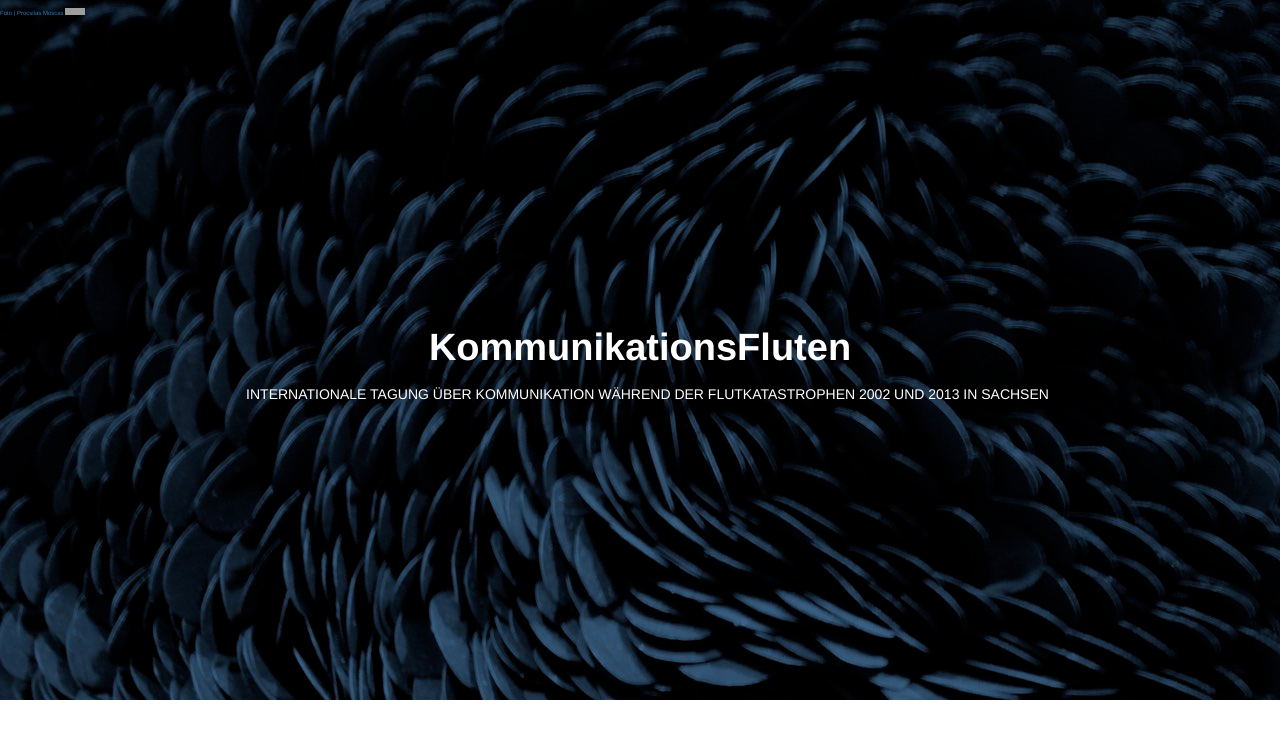
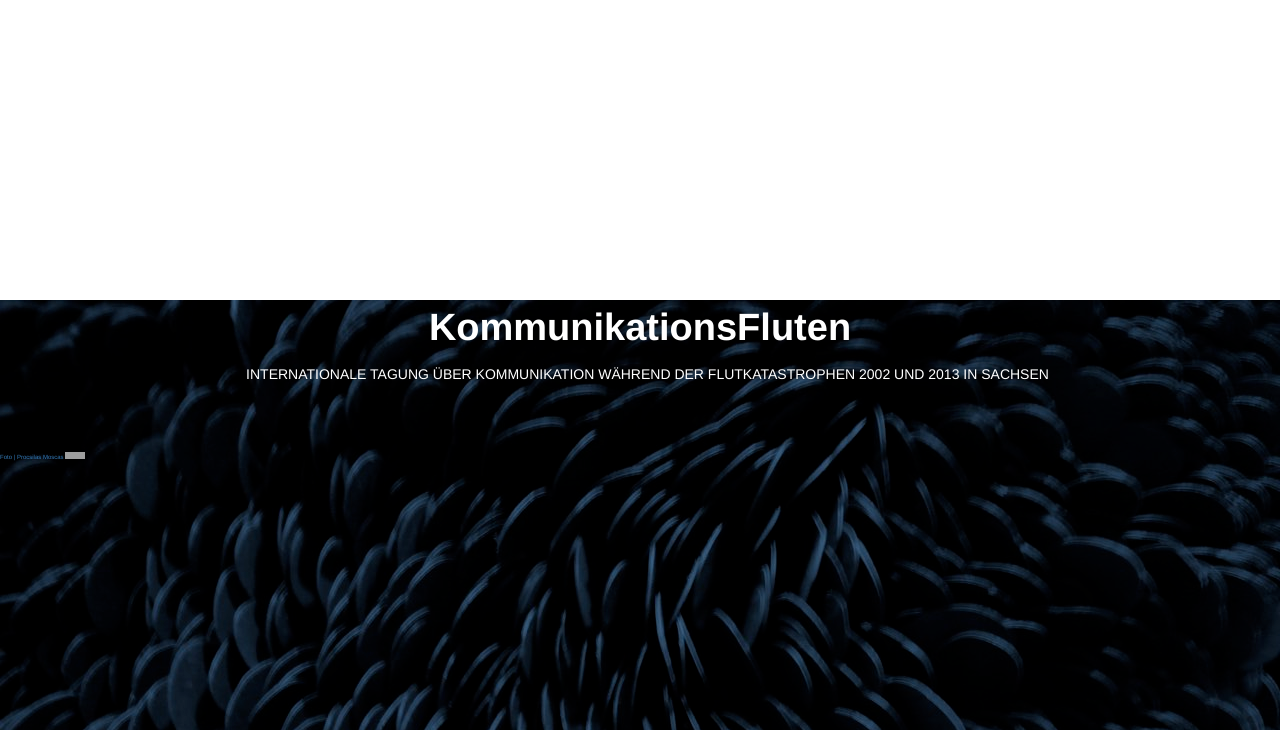
Before and after one commit to susedev/test, a Jekyll site: the page built from index.html, in a window 1280 px wide. Shown: the top 730 px of the page. Built offline with Jekyll 4.4.1, drawn with Linux system fonts in a browser that asks for light colours; nearby versions of some CDN libraries; grey boxes are pictures that could not be loaded.

Commit message:
Update home.html

```diff
--- a/_layouts/home.html
+++ b/_layouts/home.html
@@ -9,10 +9,10 @@
 
 <body>
 <header class="intro-header" style="background-image: url('{{ site.base_url }}/background-1280x800.jpg'); display: block; max-height: 100%; max-width: 100%;">
+    <a href="{{ site.base_url }}/konferenz-kommunikationsfluten.html"><p style="color:#FFF; font-size: 38px; font-weight:bold; text-align: center; margin-top:300px; margin-bottom: ">KommunikationsFluten</p></a>
+    <a href="{{ site.base_url }}/konferenz-kommunikationsfluten.html"><p style="font-size:14px; color:#FFF; text-align: center; text-transform: uppercase;  padding-bottom:50px; margin-left: 15px;">Internationale Tagung über Kommunikation während der Flutkatastrophen 2002 und 2013 in Sachsen</p></a>
     <a href="https://www.flickr.com/photos/procsilas/3010458671/in/photostream/" style="font-size: 6px; color:#808080, text-align: right; "> Foto | Procsilas Moscas </a>
     <a rel="license" href="http://creativecommons.org/licenses/by/2.0/"><img alt="Creative Commons License" style="height: 7px; width: 20px; position:right;" src="https://i.creativecommons.org/l/by/2.0/88x31.png" /></a></p>
-    <a href="{{ site.base_url }}/konferenz-kommunikationsfluten.html"><p style="color:#FFF; font-size: 38px; font-weight:bold; text-align: center; margin-top:300px; margin-bottom: ">KommunikationsFluten</p></a>
-    <a href="{{ site.base_url }}/konferenz-kommunikationsfluten.html"><p style="font-size:14px; color:#FFF; text-align: center; text-transform: uppercase;  padding-bottom:50px; margin-left: 15px;">Internationale Tagung über Kommunikation während der Flutkatastrophen 2002 und 2013 in Sachsen</p></a>
 </header>
 
 
```
